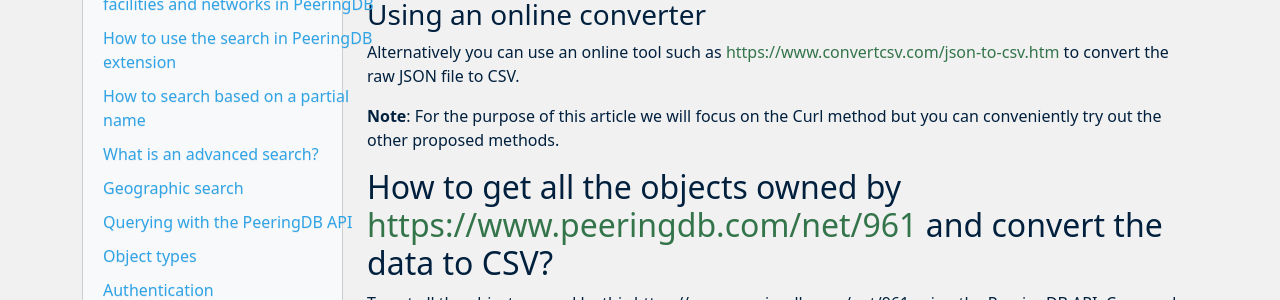
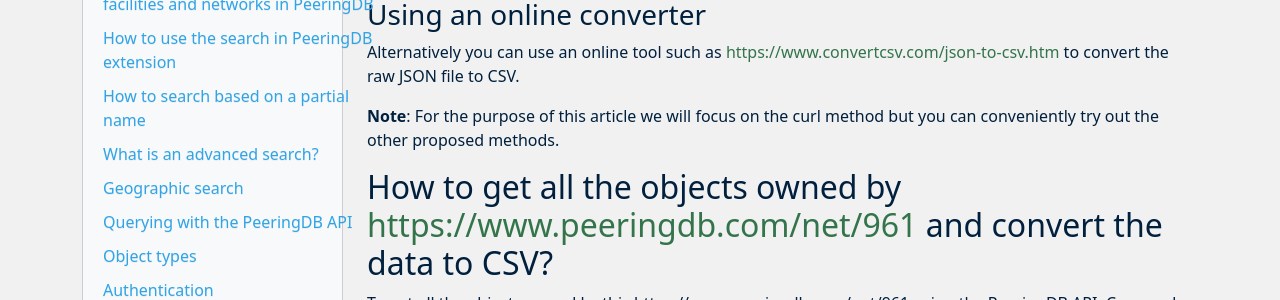
Before and after one commit to peeringdb/docs, an MkDocs documentation site: the page built from docs/howto/search.md, in a window 1280 px wide and 900 px high, scrolled down 12567 px. Shown: the part 155-455 px from the top of the window. Built offline with MkDocs 1.6.1, drawn with Linux system fonts in a browser that asks for light colours; nearby versions of some CDN libraries.

Commit message:
Copy edits.

```diff
--- a/docs/howto/search.md
+++ b/docs/howto/search.md
@@ -293,7 +293,7 @@
 
 Alternatively you can use an online tool such as [https://www.convertcsv.com/json-to-csv.htm](https://www.convertcsv.com/json-to-csv.htm) to convert the raw JSON file to CSV.
 
-**Note**: For the purpose of this article we will focus on the Curl method but you can conveniently try out the other proposed methods.
+**Note**: For the purpose of this article we will focus on the curl method but you can conveniently try out the other proposed methods.
 
 ## How to get all the objects owned by [https://www.peeringdb.com/net/961](https://www.peeringdb.com/net/961) and convert the data to CSV?
 
```
